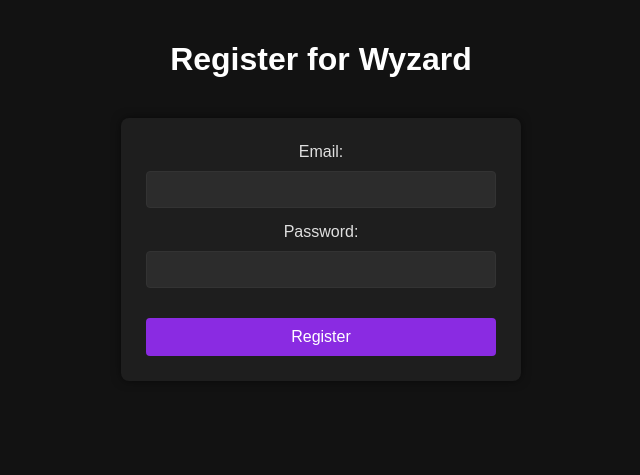
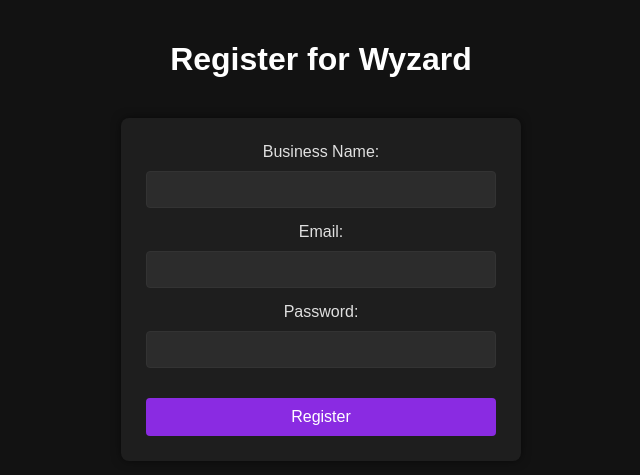
Before and after one commit to Wyzard-AI/les_socialites, a Flask app: page /register in a window 1280 px wide. Shown: the top 475 px of the page, without its empty margins (319-959 px from the left). Run offline with Flask 3, Linux system fonts and the light colour scheme; parts of the project's set-up code (start-up, migrations or seed data) failed here and were passed over; some libraries are stand-ins or nearby versions.

Commit message:
adding knowledge base to prompt categories and adding business name to functions

```diff
--- a/flask_app/app.py
+++ b/flask_app/app.py
@@ -87,7 +87,7 @@ def sanitize_text(text, proper=False):
 
     return text
 
-def get_openai_assistant_response(conversation, openai_client, category=None, business_type=None):
+def get_openai_assistant_response(conversation, openai_client, category=None):
     # Check if the conversation is just starting and hasn't added system instructions yet
     if 'system' not in [message['role'] for message in conversation]:
         # Default instructions
@@ -96,16 +96,19 @@ def get_openai_assistant_response(conversation, openai_client, category=None, bu
         # Initialize the instructions variable
         instructions = ""
 
-        if business_type:
+        # Retrieve business_name from the session
+        business_name = session.get('business_name')
+
+        if business_name:
             # Fetch knowledge base instructions from BigQuery based on the project_id
             knowledge_query = f"""
                 SELECT STRING_AGG(knowledge_instructions, ' ') AS instructions
                 FROM `{project_id}.{dataset_id}.knowledge_base`
-                WHERE business_type = @business_type
+                WHERE business_name = @business_name
             """
             knowledge_query_config = bigquery.QueryJobConfig(
                 query_parameters=[
-                    bigquery.ScalarQueryParameter("business_id", "STRING", business_type)
+                    bigquery.ScalarQueryParameter("business_name", "STRING", business_name)
                 ]
             )
             knowledge_query_job = bigquery_client.query(knowledge_query, job_config=knowledge_query_config)
@@ -173,17 +176,24 @@ def extract_text_from_file(file):
             text += paragraph.text
     return text
 
-def sanitize_project(project_name):
-    # Remove the string "chat-gpt"
-    sanitized_name = project_name.replace("chat-gpt", "")
+def sanitize_business(business_name):
+    # List of common stopwords to remove
+    stopwords = {"the", "and", "of", "for", "to", "a", "an"}
 
-    # Remove any numbers followed by a hyphen
-    sanitized_name = re.sub(r'-\d+', '', sanitized_name)
+    # Convert to lowercase to standardize
+    cleaned_name = business_name.lower()
 
-    # Remove any trailing hyphens or spaces that might be left after removal
-    sanitized_name = sanitized_name.rstrip('-').strip()
+    # Remove punctuation and special characters except for spaces
+    cleaned_name = re.sub(r'[^\w\s]', '', cleaned_name)
 
-    return sanitized_name
+    # Split the name into words and filter out stopwords
+    words = cleaned_name.split()
+    filtered_words = [word for word in words if word not in stopwords]
+
+    # Rejoin the filtered words and remove extra whitespace
+    cleaned_name = ' '.join(filtered_words).strip()
+
+    return cleaned_name
 
 def get_categories_for_business_type(business_type):
     # Define a dictionary mapping business types to categories
@@ -274,10 +284,11 @@ def make_session_permanent():
     session.permanent = True
 
 class User(UserMixin):
-    def __init__(self, user_id, email, password):
+    def __init__(self, user_id, email, password, business_name):
         self.id = user_id
         self.email = email
         self.password = password
+        self.business_name = business_name
 
 def before_request():
     if not request.is_secure:
@@ -288,7 +299,7 @@ def before_request():
 def load_user(user_id):
     # Query BigQuery to find the user by ID
     query = f"""
-        SELECT id, email, password
+        SELECT id, email, password, business_name
         FROM `{project_id}.{dataset_id}.users`
         WHERE id = @user_id
     """
@@ -301,9 +312,11 @@ def load_user(user_id):
         return None
 
     row = list(result)[0]
-    return User(user_id=row.id, email=row.email, password=row.password)
+    return User(user_id=row.id, email=row.email, password=row.password, business_name=row.business_name)
 
 @app.route('/robots.txt')
+@login_required
+@restricted_access
 def robots_txt():
     return send_from_directory(app.static_folder, 'robots.txt')
 
@@ -357,6 +370,10 @@ def clear_conversation():
     # Clear the session data to start a new conversation
     session.pop('conversation', None)
     return redirect('/view-prompt')
+
+
+
+
 
 ### ROUTES FOR PROMPTS ###
 
@@ -412,9 +429,9 @@ def prompt_menu():
 
     return render_template('prompt_menu.html', category=category, prompts_by_subcategory=prompts_by_subcategory)
 
-
 @app.route('/manage-prompts')
 @login_required
+@restricted_access
 def manage_prompts():
     selected_category = request.args.get('category')
     selected_subcategory = request.args.get('subcategory')
@@ -493,10 +510,9 @@ def manage_prompts():
 
     return render_template('manage_prompts.html', prompts_by_subcategory=prompts_by_subcategory, categories=categories, subcategories=subcategories, selected_category=selected_category, selected_subcategory=selected_subcategory)
 
-
-
 @app.route('/submit-prompt', methods=['POST'])
 @login_required
+@restricted_access
 def submit_prompt():
     prompt = request.form['prompt']
     category = request.form['category']
@@ -538,7 +554,7 @@ def submit_prompt():
     conversation = [{"role": "user", "content": modified_prompt}]
 
     # Call the get_openai_assistant_response function to handle instructions
-    response = get_openai_assistant_response(conversation, openai_client, category=sanitized_category, business_type=None)
+    response = get_openai_assistant_response(conversation, openai_client, category=sanitized_category)
     formatted_response = markdown(response)
 
     # Append the assistant's response to the conversation
@@ -557,7 +573,6 @@ def view_prompt():
         # Get the prompt, category, and business type from the form
         prompt = request.form['prompt']
         category = request.form.get('category')  # Assuming category is provided
-        business_type = request.form.get('business_type')  # Capture business type
 
         # Get the previous conversation from the session
         conversation = session.get('conversation', [])
@@ -572,7 +587,7 @@ def view_prompt():
         conversation.append({"role": "user", "content": modified_prompt})
 
         # Get the response from OpenAI, passing the category and business_type
-        response = get_openai_assistant_response(conversation, openai_client, category=category, business_type=business_type)
+        response = get_openai_assistant_response(conversation, openai_client, category=category)
         formatted_response = markdown(response)
 
         # Append the assistant's response to the conversation
@@ -581,7 +596,11 @@ def view_prompt():
         # Save the conversation to the session
         session['conversation'] = conversation
 
-        return render_template('results.html', prompt=prompt, response=formatted_response, conversation=conversation)
+        # Check if the user is an admin
+        user_email = current_user.email
+        is_admin = user_email in ADMIN_EMAILS  # Replace with actual admin emails
+
+        return render_template('results.html', prompt=prompt, response=formatted_response, conversation=conversation, is_admin=is_admin)
 
     else:
         # Clear the conversation if this is a GET request to start a new conversation
@@ -591,6 +610,7 @@ def view_prompt():
 
 @app.route('/assign-button-name', methods=['POST'])
 @login_required
+@restricted_access
 def assign_button_name():
     prompt_id = request.form['prompt_id']
     button_name = request.form['button_name']
@@ -631,6 +651,7 @@ def assign_button_name():
 
 @app.route('/delete-prompt', methods=['POST'])
 @login_required
+@restricted_access
 def delete_prompt():
     prompt_id = request.form['prompt_id']
 
@@ -681,6 +702,7 @@ def delete_prompt():
 
 @app.route('/edit-prompt', methods=['POST'])
 @login_required
+@restricted_access
 def edit_prompt():
     prompt_id = request.form['prompt_id']
     new_prompt_text = request.form['new_prompt_text']
@@ -726,6 +748,8 @@ def edit_prompt():
 
     print("Prompt update successful. Redirecting to delete-prompts...")
     return redirect('/manage-prompts')
+
+
 
 
 
@@ -779,6 +803,7 @@ def prompt_categories():
 
 @app.route('/manage-categories')
 @login_required
+@restricted_access
 def manage_categories():
     # Fetch distinct categories and their subcategories
     query = f"""
@@ -800,6 +825,7 @@ def manage_categories():
 
 @app.route('/manage-subcategories')
 @login_required
+@restricted_access
 def manage_subcategories():
     category = request.args.get('category')
 
@@ -825,6 +851,7 @@ def manage_subcategories():
 
 @app.route('/add-categories', methods=['POST'])
 @login_required
+@restricted_access
 def add_categories():
     categories_input = request.form['categories']  # Expecting a single input string
 
@@ -890,6 +917,7 @@ def add_categories():
 
 @app.route('/add-subcategories', methods=['POST'])
 @login_required
+@restricted_access
 def add_subcategories():
     category = request.form['category']
     subcategories_input = request.form['subcategories']  # Expecting a single input string
@@ -957,6 +985,7 @@ def add_subcategories():
 
 @app.route('/edit-category', methods=['POST'])
 @login_required
+@restricted_access
 def edit_category():
     old_category = request.form['old_category']
     new_category_name = request.form['new_category_name']
@@ -1000,6 +1029,7 @@ def edit_category():
 
 @app.route('/edit-subcategory', methods=['POST'])
 @login_required
+@restricted_access
 def edit_subcategory():
     category = request.form['category']
     old_subcategory = request.form['old_subcategory']
@@ -1049,6 +1079,7 @@ def edit_subcategory():
 
 @app.route('/delete-category', methods=['POST'])
 @login_required
+@restricted_access
 def delete_category():
     category = request.form['category']
 
@@ -1090,6 +1121,7 @@ def delete_category():
 
 @app.route('/delete-subcategory', methods=['POST'])
 @login_required
+@restricted_access
 def delete_subcategory():
     category = request.form['category']
     subcategory = request.form['subcategory']
@@ -1133,10 +1165,13 @@ def delete_subcategory():
 
 
 
+
+
 ### ROUTES FOR INSTRUCTIONS ###
 
 @app.route('/update-instructions', methods=['POST'])
 @login_required
+@restricted_access
 def update_instructions():
     category = request.form['category']
     new_instructions = request.form['instructions']
@@ -1179,6 +1214,10 @@ def update_instructions():
 
     return redirect('/')
 
+
+
+
+
 ### ROUTES FOR FEEDBACK/MAIL ###
 
 @app.route('/feedback')
@@ -1210,7 +1249,11 @@ def send_feedback():
 
     return redirect(url_for('feedback'))
 
-### ROUTES FOR LOGIN ###
+
+
+
+
+### ROUTES FOR LOGIN/REGISTRATION ###
 
 @app.route('/register', methods=['GET', 'POST'])
 def register():
@@ -1223,12 +1266,15 @@ def register():
         "jenny@lessocialites.com",
         "ruth@lessocialites.com",
         "imen@lessocialites.com",
-        "wyzard.feedback@gmail.com"
+        "wyzard.feedback@gmail.com",
+        "felix@lessocialites.com",
+        "karen@lessocialites.com"
     ]
 
     if request.method == 'POST':
         email = request.form['email']
         password = request.form['password']
+        business_name = request.form['business_name']
 
         # Check if the email is in the whitelist
         if email not in whitelisted_emails:
@@ -1260,6 +1306,7 @@ def register():
                 "id": user_id,
                 "email": email,
                 "password": hashed_password,
+                "business_name": sanitize_business(business_name),
                 "timestamp": datetime.now().isoformat()
             }
         ]
@@ -1280,7 +1327,7 @@ def login():
 
         # Query BigQuery for the user
         query = f"""
-            SELECT id, email, password
+            SELECT id, email, password, business_name
             FROM `{project_id}.{dataset_id}.users`
             WHERE email = @email
             LIMIT 1
@@ -1295,11 +1342,12 @@ def login():
             return redirect(url_for('login'))
 
         row = list(result)[0]
-        user = User(user_id=row.id, email=row.email, password=row.password)
+        user = User(user_id=row.id, email=row.email, password=row.password, business_name=row.business_name)
 
         if check_password_hash(user.password, password):
             login_user(user)
-            session['user_email'] = user.email  # Store the user's email in the session
+            session['user_email'] = user.email  # Store the email in the session
+            session['business_name'] = user.business_name  # Store the business name in the session
             return redirect(url_for('business_type'))
         else:
             flash("Email or password is incorrect.")
@@ -1314,57 +1362,74 @@ def logout():
     return redirect(url_for('login'))
 
 
+
+
+
 ### ROUTES FOR KNOWLEDGE BASE ###
 
-@app.route('/manage-knowledge-base')
+@app.route('/manage-knowledge-base', methods=['GET', 'POST'])
 @login_required
+@restricted_access
 def manage_knowledge_base():
-    # Retrieve selected business type from query parameters
-    business_type = request.args.get('business_type', '')
+    # Retrieve selected business name from query parameters for filtering
+    selected_business_name = request.args.get('filter_business_name', '')
 
-    # Fetch knowledge instructions from BigQuery filtered by business type
+    # Query to fetch knowledge instructions filtered by business name if selected
     query = f"""
-        SELECT id, business_type, knowledge_instructions
+        SELECT id, business_name, knowledge_instructions
         FROM `{project_id}.{dataset_id}.knowledge_base`
-        WHERE business_type = @business_type
+        WHERE (@business_name = '' OR business_name = @business_name)
         ORDER BY timestamp DESC
     """
     query_config = bigquery.QueryJobConfig(
-        query_parameters=[bigquery.ScalarQueryParameter("business_type", "STRING", business_type)]
+        query_parameters=[
+            bigquery.ScalarQueryParameter("business_name", "STRING", selected_business_name)
+        ]
     )
     query_job = bigquery_client.query(query, job_config=query_config)
     knowledge_instructions = [
-        {"id": row.id, "business_type": row.business_type, "knowledge_instructions": row.knowledge_instructions}
+        {"id": row.id, "business_name": row.business_name, "knowledge_instructions": row.knowledge_instructions}
         for row in query_job.result()
     ]
 
-    # Fetch available business types for the dropdown
-    business_types = ["Agriculture", "Automotive", "Banking and Finance", "Construction", "Creative Arts", "Energy", "Entertainment", "Environmental Services", "Fashion", "Food and Beverage", "Insurance", "Legal Services", "Logistics and Supply Chain", "Manufacturing", "Marketing and Advertising", "Media and Publishing", "Mining", "Nonprofit", "Real Estate", "Retail", "Technology", "Telecommunications", "Tourism", "Transportation", "Utilities", "Wellness and Fitness", "Les Socialites"]
+    # Fetch distinct business names from BigQuery for the dropdown
+    business_names_query = f"""
+        SELECT DISTINCT business_name
+        FROM `{project_id}.{dataset_id}.knowledge_base`
+        ORDER BY business_name
+    """
+    business_names_job = bigquery_client.query(business_names_query)
+    business_names = [row.business_name for row in business_names_job.result()]
 
-    return render_template('manage_knowledge_base.html', knowledge_instructions=knowledge_instructions, business_types=business_types)
+    return render_template('manage_knowledge_base.html',
+                           knowledge_instructions=knowledge_instructions,
+                           business_names=business_names,
+                           selected_business_name=selected_business_name)
 
 
 @app.route('/submit-knowledge', methods=['POST'])
 @login_required
+@restricted_access
 def submit_knowledge():
     knowledge_instructions = request.form['knowledge_instructions']
-    business_type = request.form['business_type']
+    business_name = request.form['business_name']
 
     # Insert into BigQuery
     rows_to_insert = [
         {
             "id": str(uuid.uuid4()),
-            "business_type": business_type,
+            "business_name": business_name,
             "knowledge_instructions": sanitize_text(knowledge_instructions),
             "timestamp": datetime.now().isoformat()
         }
     ]
     bigquery_client.insert_rows_json(f"{dataset_id}.knowledge_base", rows_to_insert)
 
-    return redirect(url_for('manage_knowledge_base', business_type=business_type))
+    return redirect(url_for('manage_knowledge_base', business_name=business_name))
 
 @app.route('/delete-knowledge', methods=['POST'])
 @login_required
+@restricted_access
 def delete_knowledge():
     instruction_id = request.form['id']
 
@@ -1388,6 +1453,38 @@ def delete_knowledge():
     bigquery_client.query(f"ALTER TABLE {temp_table_ref} RENAME TO knowledge_base").result()
 
     return redirect(url_for('manage_knowledge_base'))
+
+@app.route('/submit-knowledge-instructions', methods=['POST'])
+@login_required
+def submit_knowledge_instructions():
+    knowledge_instructions = request.form['knowledge_instructions']
+    business_name = session.get('business_name')
+
+    if not business_name:
+        flash("Business name not found in session.")
+        return redirect(url_for('business_type'))
+
+    # Insert into BigQuery
+    rows_to_insert = [
+        {
+            "id": str(uuid.uuid4()),
+            "business_name": business_name,
+            "knowledge_instructions": sanitize_text(knowledge_instructions),
+            "timestamp": datetime.now().isoformat()
+        }
+    ]
+
+    try:
+        bigquery_client.insert_rows_json(f"{dataset_id}.knowledge_base", rows_to_insert)
+        flash("Knowledge instructions added successfully.")
+    except Exception as e:
+        flash(f"An error occurred: {e}")
+
+    return redirect(url_for('prompt_categories'))
+
+
+
+
 
 ### ROUTES FOR BUSINESS TYPE ###
 
@@ -1436,6 +1533,5 @@ def business_type():
     # Render the business_type.html template, passing the dictionary of business types with emojis
     return render_template('business_type.html', business_types_with_emojis=business_types_with_emojis)
 
-
 if __name__ == '__main__':
     app.run(debug=True, port=5001)
--- a/flask_app/app.yaml
+++ b/flask_app/app.yaml
@@ -6,7 +6,7 @@ instance_class: F2  # Lower cost instance
 automatic_scaling:
   target_cpu_utilization: 0.75
   target_throughput_utilization: 0.85
-  max_instances: 5
+  max_instances: 2
   min_instances: 1
   max_idle_instances: 1
   min_idle_instances: 0
--- a/flask_app/templates/prompt_menu.html
+++ b/flask_app/templates/prompt_menu.html
@@ -125,8 +125,6 @@
 
         <!-- Combined Upload Document and Prompt Selection Form -->
         <form action="/view-prompt" method="POST" enctype="multipart/form-data">
-            <!-- Hidden input to capture business_type -->
-            <input type="hidden" name="business_type" value="{{ business_type }}">
 
             <div class="mb-3">
                 <label for="file" class="form-label">Upload a Document (optional):</label>
--- a/flask_app/templates/register.html
+++ b/flask_app/templates/register.html
@@ -99,6 +99,10 @@
         <div class="card">
             <form action="{{ url_for('register') }}" method="POST">
                 <div class="mb-3">
+                    <label for="business_name" class="form-label">Business Name:</label>
+                    <input type="text" class="form-control" id="business_name" name="business_name" required>
+                </div>
+                <div class="mb-3">
                     <label for="email" class="form-label">Email:</label>
                     <input type="email" class="form-control" id="email" name="email" required>
                 </div>
```
Also changed, not shown: flask_app/templates/manage_knowledge_base.html (+21 -5 lines), flask_app/templates/prompt_categories.html (+62 -0 lines), flask_app/templates/results.html (+10 -10 lines).
